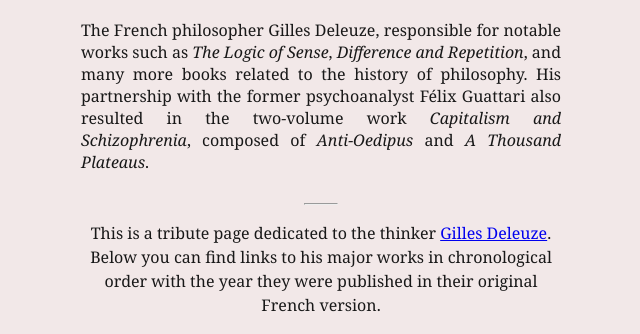
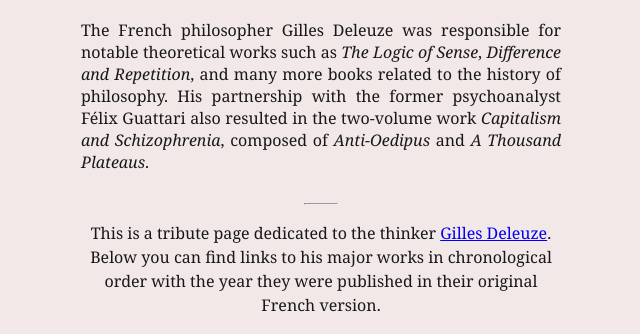
Before and after one commit to hdarlim/deleuze, a plain HTML site: page index.html in a window 1280 px wide. Shown: the part 449-783 px from the top of the page, without its empty margins (319-959 px from the left). Drawn offline with Linux system fonts and the light colour scheme.

Commit message:
Update index.html

```diff
--- a/index.html
+++ b/index.html
@@ -70,7 +70,7 @@ footer {
         <h1 id="title">Gilles Deleuze</h1>
         <div id="img-div">
           <img id="image" src="https://revistacult.uol.com.br/home/wp-content/uploads/2010/03/deleuze.png" alt="A photo of Gilles Deleuze"><br>
-          <figcaption id="img-caption">The French philosopher Gilles Deleuze, responsible for notable works such as <i>The Logic of Sense</i>, <i>Difference and Repetition</i>, and many more books related to the history of philosophy. His partnership with the former psychoanalyst Félix Guattari also resulted in the two-volume work <i>Capitalism and Schizophrenia</i>, composed of <i>Anti-Oedipus</i> and <i>A Thousand Plateaus</i>.</figcaption>
+          <figcaption id="img-caption">The French philosopher Gilles Deleuze was responsible for notable theoretical works such as <i>The Logic of Sense</i>, <i>Difference and Repetition</i>, and many more books related to the history of philosophy. His partnership with the former psychoanalyst Félix Guattari also resulted in the two-volume work <i>Capitalism and Schizophrenia</i>, composed of <i>Anti-Oedipus</i> and <i>A Thousand Plateaus</i>.</figcaption>
         </div><br>
          <hr class="hr">
         <p id="tribute-info" class="spacing">
```
